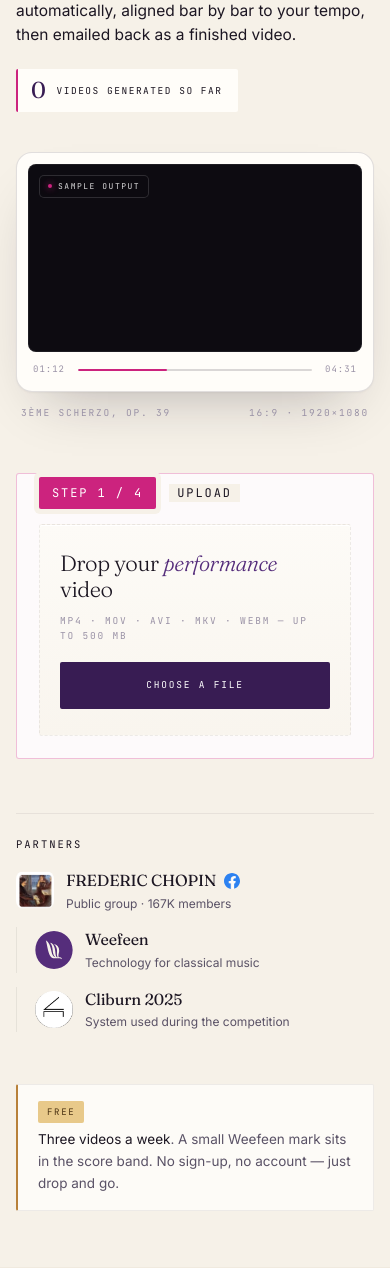
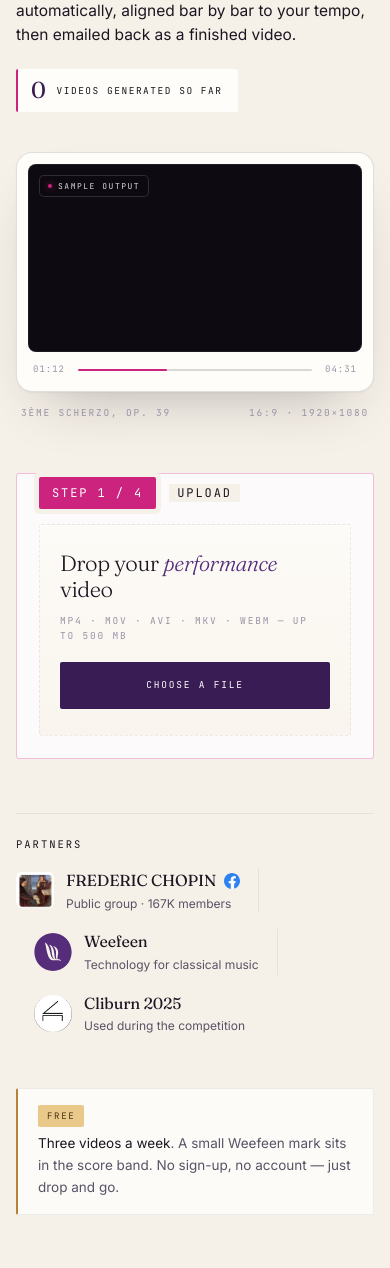
Before and after one commit to weefeen/VideoSync_webapp, a Flask app: page /app/ in a window 390 px wide. Shown: the part 234-1502 px from the top of the page. Run offline with Flask 3, Linux system fonts and the light colour scheme; data that the repository does not hold is empty; parts of the project's set-up code (start-up, migrations or seed data) failed here and were passed over.

Commit message:
Stop the third partner sitting on top of the second
The partner row was drawn for two. It caps at 640px and does not wrap, so
adding a third band made flex compress all three — and their names and
captions are set not to wrap, so the text did not reflow. It overflowed its
own grid cell and painted across the neighbour.

Two rules, neither of which restyles anything: a band refuses to shrink
below what its content needs, and the row may take a second line rather
than overflow. The phone breakpoint already wrapped; this stops the desktop
being the one width where it could not.

The dividers moved from the left edge of every band but the first to the
right edge of every band but the last. Same appearance, but a band that
wraps onto a new line is first on that line, and the old rule would have
hung a separator off its left with nothing before it. CSS cannot ask
whether an item begins a flex line, so the question is avoided instead.

Those rules sit outside a media query and later in the file than the phone
block, so they would have quietly won there too and undone its tighter
spacing; restated at the small size to keep it.

With the caption trimmed — the year is already in the name — the three
bands come to about 834px against the 960 now allowed, so they stay on one
line at desktop width and wrap cleanly rather than collide below it.

Co-Authored-By: Claude Opus 5 (1M context) <noreply@anthropic.com>

```diff
--- a/app/static/svs/svs-responsive.css
+++ b/app/static/svs/svs-responsive.css
@@ -116,3 +116,35 @@
   /* Hover states that stick on touch are worse than none. */
   .piece:hover { padding-left: 26px; }
 }
+
+/* ── the partner row, now that there are three ───────────────────────── */
+/* The row was drawn for two: `.fbwrap` caps at 640px and `.pbands` is
+ * `nowrap`, so a third band makes flex compress all three. Their names and
+ * captions are `white-space: nowrap`, so the text does not reflow — it
+ * overflows its own grid cell and paints across the next band.
+ *
+ * Two rules fix it and neither restyles anything: the bands refuse to
+ * shrink below what their content needs, and the row is allowed to take a
+ * second line instead of overflowing. Wrapping is what the phone
+ * breakpoint above already does; this just stops the desktop being the one
+ * width where it cannot. */
+.fbwrap { max-width: 960px; }
+.pbands { flex-wrap: wrap; row-gap: 16px; }
+.pband  { flex: 0 0 auto; }
+
+/* A band that wraps onto a new line is first on that line, so the divider
+ * inherited from `.pband + .pband` would hang off its left edge with
+ * nothing before it. Anchoring the rule to the flex line is not something
+ * CSS can express, so the separator is drawn on the right of every band
+ * except the last instead — same look, and correct on every line. */
+.pband + .pband { border-left: 0; padding-left: 0; }
+.pband:not(:last-child) { border-right: 1px solid var(--hair-2); padding-right: 30px; }
+.pband:not(:first-child) { padding-left: 30px; }
+
+/* Those two rules sit outside a media query and later in the file than the
+ * phone block above, so they would quietly win there too and undo its
+ * tighter spacing. Restated at the small size with matching specificity. */
+@media (max-width: 600px) {
+  .pband:not(:last-child)  { padding-right: 18px; }
+  .pband:not(:first-child) { padding-left: 18px; }
+}
--- a/app/static/svs/svs-wire.js
+++ b/app/static/svs/svs-wire.js
@@ -1197,7 +1197,7 @@ function creditCliburn(){
          'width="38" height="38"/>' +
     '<span class="fbmeta">' +
       '<span class="fbname">Cliburn 2025</span>' +
-      '<span class="fbsub">System used during the competition</span>' +
+      '<span class="fbsub">Used during the competition</span>' +
     '</span>';
   bands.appendChild(a);
 }
```
